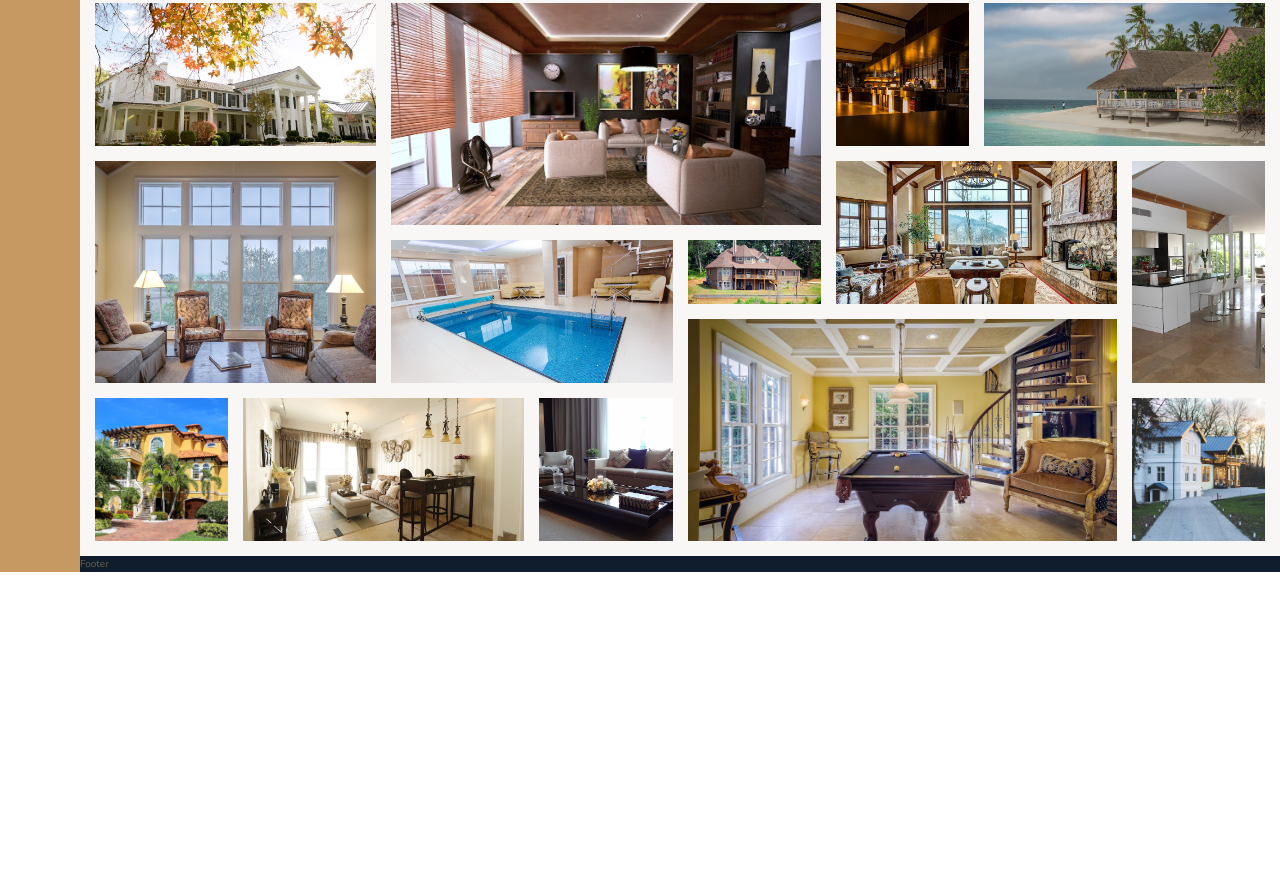
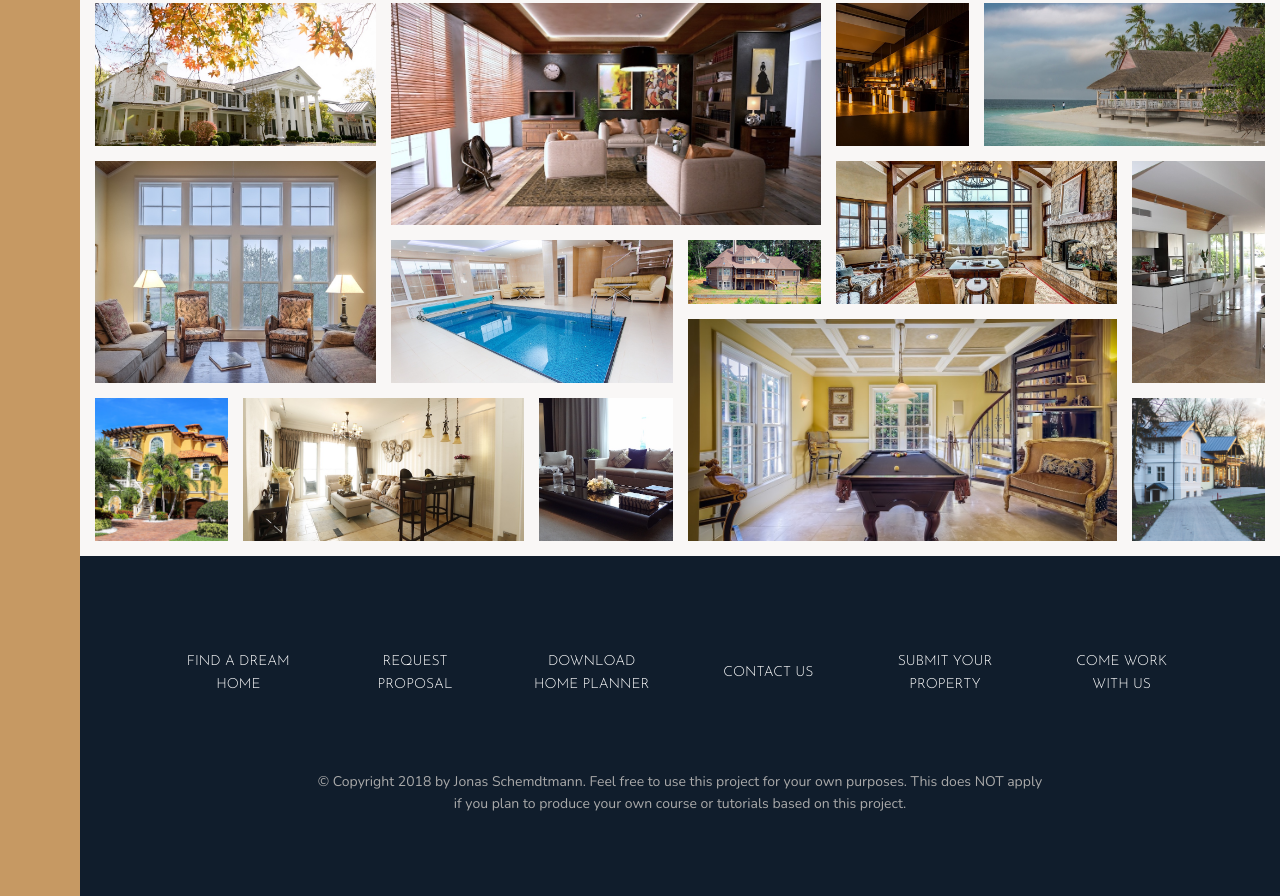
Before and after one commit to laulaunidas/nexter, a website: page index.html in a window 1280 px wide. Shown: the part 3084-3980 px from the top of the page. Before the commit the page ends 3656 px from the top, so only its background shows below. Drawn offline with nearby package versions, Linux system fonts and the light colour scheme.

Commit message:
footer done

```diff
--- a/index.html
+++ b/index.html
@@ -154,7 +154,8 @@
                 <svg>
                     <use xlink:href="img/sprite.svg#icon-expand"></use>
                 </svg>
-                <p>450 m<sup>2</sup>
+                <p>450 m
+                    <sup>2</sup>
                 </p>
             </div>
             <div class="home__price">
@@ -188,7 +189,8 @@
                 <svg>
                     <use xlink:href="img/sprite.svg#icon-expand"></use>
                 </svg>
-                <p>250 m<sup>2</sup>
+                <p>250 m
+                    <sup>2</sup>
                 </p>
             </div>
             <div class="home__price">
@@ -222,7 +224,8 @@
                 <svg>
                     <use xlink:href="img/sprite.svg#icon-expand"></use>
                 </svg>
-                <p>480 m<sup>2</sup>
+                <p>480 m
+                    <sup>2</sup>
                 </p>
             </div>
             <div class="home__price">
@@ -256,7 +259,8 @@
                 <svg>
                     <use xlink:href="img/sprite.svg#icon-expand"></use>
                 </svg>
-                <p>420 m<sup>2</sup>
+                <p>420 m
+                    <sup>2</sup>
                 </p>
             </div>
             <div class="home__price">
@@ -290,7 +294,8 @@
                 <svg>
                     <use xlink:href="img/sprite.svg#icon-expand"></use>
                 </svg>
-                <p>180 m<sup>2</sup>
+                <p>180 m
+                    <sup>2</sup>
                 </p>
             </div>
             <div class="home__price">
@@ -363,7 +368,36 @@
 
     </section>
 
-    <footer class="footer">Footer</footer>
+    <footer class="footer">
+        <ul class="nav">
+            <li class="nav__item">
+                <a href="#" class="nav__link">Find a dream home</a>
+            </li>
+            <li class="nav__item">
+                <a href="#" class="nav__link">request proposal</a>
+            </li>
+            <li class="nav__item">
+                <a href="#" class="nav__link">download home planner</a>
+            </li>
+            <li class="nav__item">
+                <a href="#" class="nav__link">contact us</a>
+            </li>
+            <li class="nav__item">
+                <a href="#" class="nav__link">submit your property</a>
+            </li>
+            <li class="nav__item">
+                <a href="#" class="nav__link">Come work with us</a>
+            </li>
+
+        </ul>
+
+        <p class="copyright">
+            &copy; Copyright 2018 by Jonas Schemdtmann. Feel free to use this project for your own purposes. This does NOT apply if you
+            plan to produce your own course or tutorials based on this project.
+        </p>
+
+
+    </footer>
 
 
 </body>
--- a/sass/_footer.scss
+++ b/sass/_footer.scss
@@ -2,5 +2,47 @@
 
         background-color: $color-secondary;
         grid-column: full-start / full-end;
+        padding: 8rem;
 
 }
+
+.nav{
+        list-style-type: none;
+
+        display: grid;
+        grid-template-columns: repeat(auto-fit,minmax(15rem,1fr));
+        grid-gap:2rem;
+        align-items: center;
+
+        &__link:link,
+        &__link:visited{
+                font-size: 1.4rem;
+                color: white;
+                text-decoration: none;
+                text-transform: uppercase;
+                font-family: $font-display;
+                text-align: center;
+                display: block;
+                padding: 1.5rem;
+                transition: all .2s;
+
+
+        }
+
+        &__link:hover,
+        &__link:active{
+                background-color: rgba(#fff, .05);
+                transform: translateY(-3px);
+        }
+}
+
+.copyright{
+        font-size: 1.4rem;
+
+        color:$color-grey-light-2;
+        margin-top: 6rem;
+        margin-right: auto;
+        margin-left: auto;
+        text-align: center;
+        width: 70%
+}
```
Also changed, not shown: css/style.css. Lines whose indentation alone changed are shown as unchanged.
